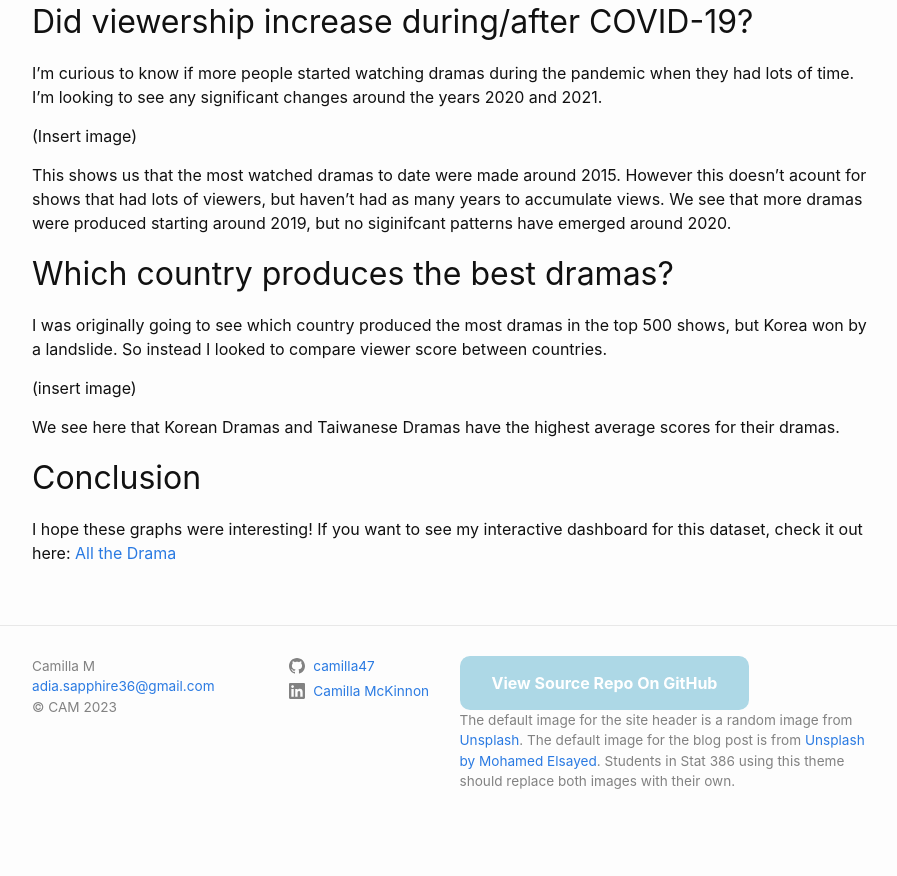
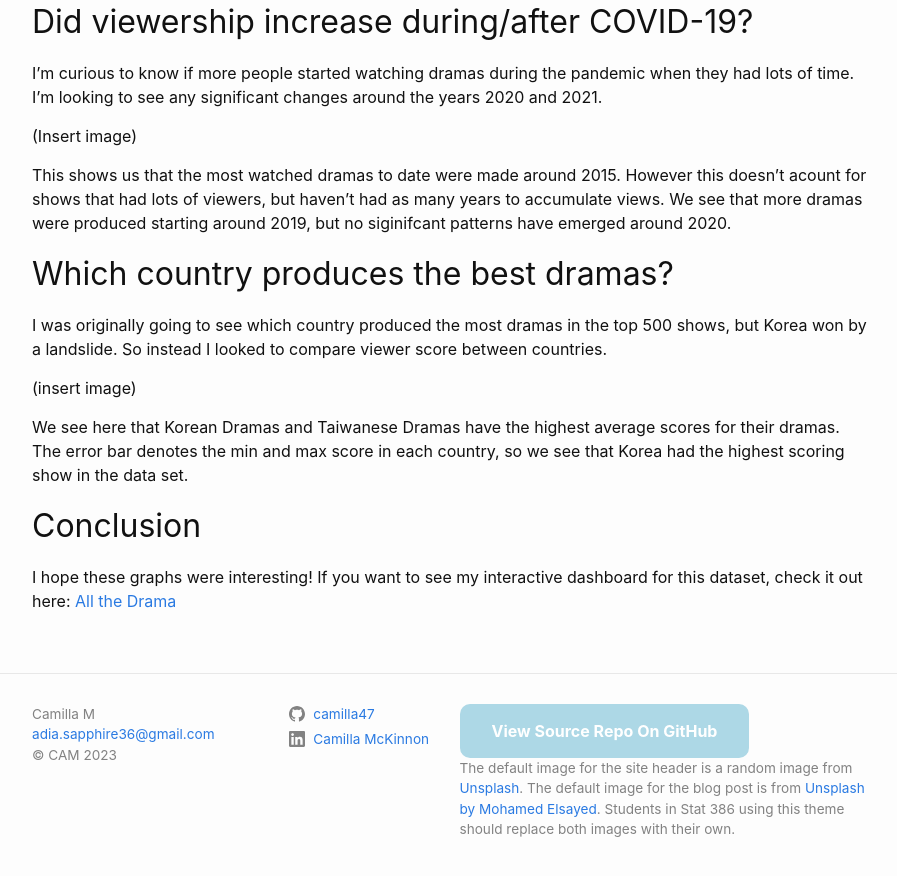
Before and after one commit to camilla47/camilla47.github.io, a Jekyll site: the page built from _posts/2023-12-09-eda.md, in a window 1280 px wide and 900 px high, scrolled down 1883 px. Shown: the top 876 px of the window, without its empty margins (188-1085 px from the left). Built offline with Jekyll 4.4.1, drawn with Linux system fonts in a browser that asks for light colours; comment, search, counter and statistics services are not loaded; before the commit the page ends 2735 px from its top, so only the background shows below that.

Commit message:
adding comment about country graph

```diff
--- a/_posts/2023-12-09-eda.md
+++ b/_posts/2023-12-09-eda.md
@@ -66,7 +66,7 @@ I was originally going to see which country produced the most dramas in the top
 
 (insert image)
 
-We see here that Korean Dramas and Taiwanese Dramas have the highest average scores for their dramas.
+We see here that Korean Dramas and Taiwanese Dramas have the highest average scores for their dramas. The error bar denotes the min and max score in each country, so we see that Korea had the highest scoring show in the data set.
 
 ## Conclusion
 
```
